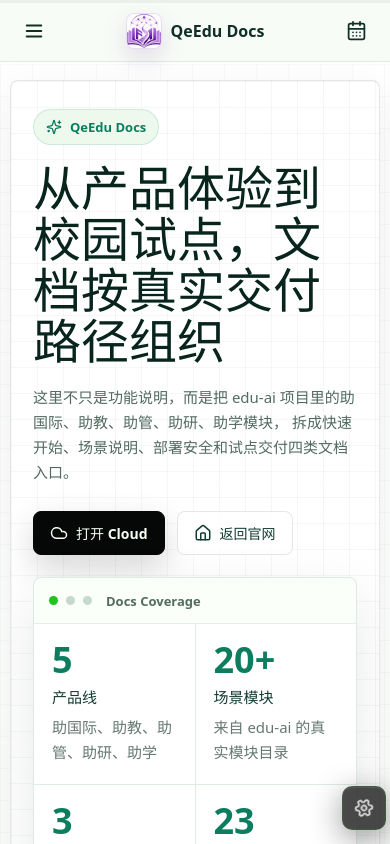
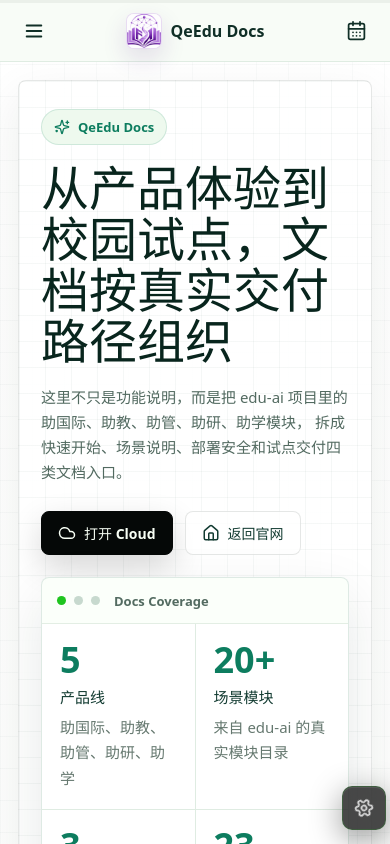
Before and after one commit to turmwerk/qeedu-docs, a React (Vite) app: page / in a window 390 px wide. Shown: the top 844 px of the page. Built offline with nearby package versions, Linux system fonts and the light colour scheme; a web font is replaced by a local one.

Commit message:
refactor: align docs shell with responsive reference layout

```diff
--- a/src/App.tsx
+++ b/src/App.tsx
@@ -169,6 +169,13 @@
     icon: Check,
     href: '/zh/delivery/success-metrics',
   },
+]
+
+const landingHeadings = [
+  { text: '快速开始', id: 'start-here' },
+  { text: '阅读路径', id: 'reading-paths' },
+  { text: '产品线地图', id: 'product-tracks' },
+  { text: '试点与交付', id: 'delivery-docs' },
 ]
 
 const docsCommandRuns: Array<{
@@ -393,7 +400,7 @@
   const location = useLocation()
   const isLanding = location.pathname === '/'
   const current = pages.find((page) => `/${page.slug}` === location.pathname) ?? fallbackPage
-  const headings = isLanding ? [] : getHeadings(current.content)
+  const headings = isLanding ? landingHeadings : getHeadings(current.content)
   const [navOpen, setNavOpen] = useState(false)
   const [tocOpen, setTocOpen] = useState(false)
 
@@ -960,7 +967,7 @@
       const ratio = max <= 0 ? 0 : Math.min(1, Math.max(0, window.scrollY / max))
       setProgress(Math.round(ratio * 100))
 
-      const threshold = window.scrollY + (mobile ? 72 : 110)
+      const threshold = window.scrollY + (mobile ? 72 : 46)
       let current = headings[0]?.id ?? ''
 
       for (const heading of headings) {
@@ -995,7 +1002,7 @@
       return
     }
 
-    const offset = mobile ? 72 : 110
+    const offset = mobile ? 72 : 46
     const top = el.getBoundingClientRect().top + window.scrollY - offset
     window.scrollTo({ top, behavior: 'smooth' })
     onNavigate?.()
--- a/src/styles.css
+++ b/src/styles.css
@@ -1,6 +1,11 @@
 :root {
-  --docs-sidebar-width: 260px;
+  --docs-sidebar-width: 230px;
   --docs-mobile-header-height: 62px;
+  --docs-content-width: 1120px;
+  --docs-desktop-content-gutter: clamp(6px, 1vw, 10px);
+  --docs-desktop-content-end-gutter: 64px;
+  --docs-view-aside-gap: 28px;
+  --docs-scroll-spy-width: 180px;
   --docs-bg: #fbfdf9;
   --docs-text: #10221c;
   --docs-muted: #526a60;
@@ -60,7 +65,7 @@
 }
 
 html {
-  scroll-padding-top: 92px;
+  scroll-padding-top: 48px;
 }
 
 a {
@@ -385,12 +390,17 @@
 
 .docs-layout {
   display: grid;
-  grid-template-columns: minmax(0, 840px) 200px;
-  gap: 24px;
-  width: min(1068px, calc(100vw - var(--docs-sidebar-width) - 72px));
+  grid-template-columns: minmax(0, 1fr) var(--docs-scroll-spy-width);
+  gap: var(--docs-view-aside-gap);
+  width: min(
+    var(--docs-content-width),
+    calc(
+      100vw - var(--docs-sidebar-width) - var(--docs-desktop-content-gutter) -
+        var(--docs-desktop-content-end-gutter)
+    )
+  );
   min-height: 100vh;
-  margin: 0 auto;
-  margin-left: calc(var(--docs-sidebar-width) + max(36px, (100vw - 1280px) / 2));
+  margin: 0 auto 0 calc(var(--docs-sidebar-width) + var(--docs-desktop-content-gutter));
 }
 
 .sidebar,
@@ -458,8 +468,8 @@
 }
 
 .sidebar-profile__logo {
-  width: 132px;
-  height: 132px;
+  width: 128px;
+  height: 128px;
   border: 1px solid rgba(113, 42, 173, 0.16);
   border-radius: 50%;
   background: #ffffff;
@@ -2299,7 +2309,7 @@
   display: flex;
   flex-direction: column;
   gap: 18px;
-  width: 200px;
+  width: var(--docs-scroll-spy-width);
   max-height: calc(100vh - 86px);
   padding: 28px 0 24px;
   overflow-y: auto;
@@ -2584,8 +2594,8 @@
 @media (max-width: 1080px) {
   .docs-layout {
     grid-template-columns: minmax(0, 1fr);
-    width: calc(100vw - var(--docs-sidebar-width) - 42px);
-    margin-left: calc(var(--docs-sidebar-width) + 22px);
+    width: calc(100vw - var(--docs-sidebar-width) - 32px);
+    margin-left: calc(var(--docs-sidebar-width) + 16px);
   }
 
   .scroll-spy {
@@ -2606,6 +2616,14 @@
 }
 
 @media (max-width: 900px) {
+  :root {
+    --docs-sidebar-width: min(82vw, 320px);
+  }
+
+  html {
+    scroll-padding-top: calc(var(--docs-mobile-header-height) + 18px);
+  }
+
   .mobile-header {
     position: fixed;
     top: 0;
@@ -2680,7 +2698,7 @@
 
   .mobile-drawer {
     left: 0;
-    width: min(74vw, 260px);
+    width: min(56vw, 220px);
     transform: translateX(-100%);
   }
 
@@ -2691,7 +2709,7 @@
   .mobile-drawer .sidebar {
     width: 100%;
     height: 100%;
-    padding: 22px 16px;
+    padding: 26px 20px;
   }
 
   .mobile-drawer .sidebar-profile__logo {
@@ -2710,7 +2728,7 @@
 
   .mobile-toc-drawer {
     right: 0;
-    width: clamp(132px, 42vw, 168px);
+    width: clamp(124px, 36vw, 148px);
     border-left: 1px solid #dfece2;
     background: rgba(248, 252, 247, 0.98);
     transform: translateX(100%);
@@ -2781,10 +2799,10 @@
 
   .docs-layout {
     grid-template-columns: 1fr;
-    width: calc(100% - 20px);
+    width: 100%;
     min-height: 100vh;
     margin: 0 auto;
-    padding-top: var(--docs-mobile-header-height);
+    padding: var(--docs-mobile-header-height) 18px 0;
   }
 
   .docs-layout > .sidebar {
@@ -2910,7 +2928,7 @@
 
 @media (max-width: 520px) {
   .mobile-drawer {
-    width: min(62vw, 220px);
+    width: min(56vw, 220px);
   }
 
   .mobile-drawer .sidebar-profile__logo {
```
